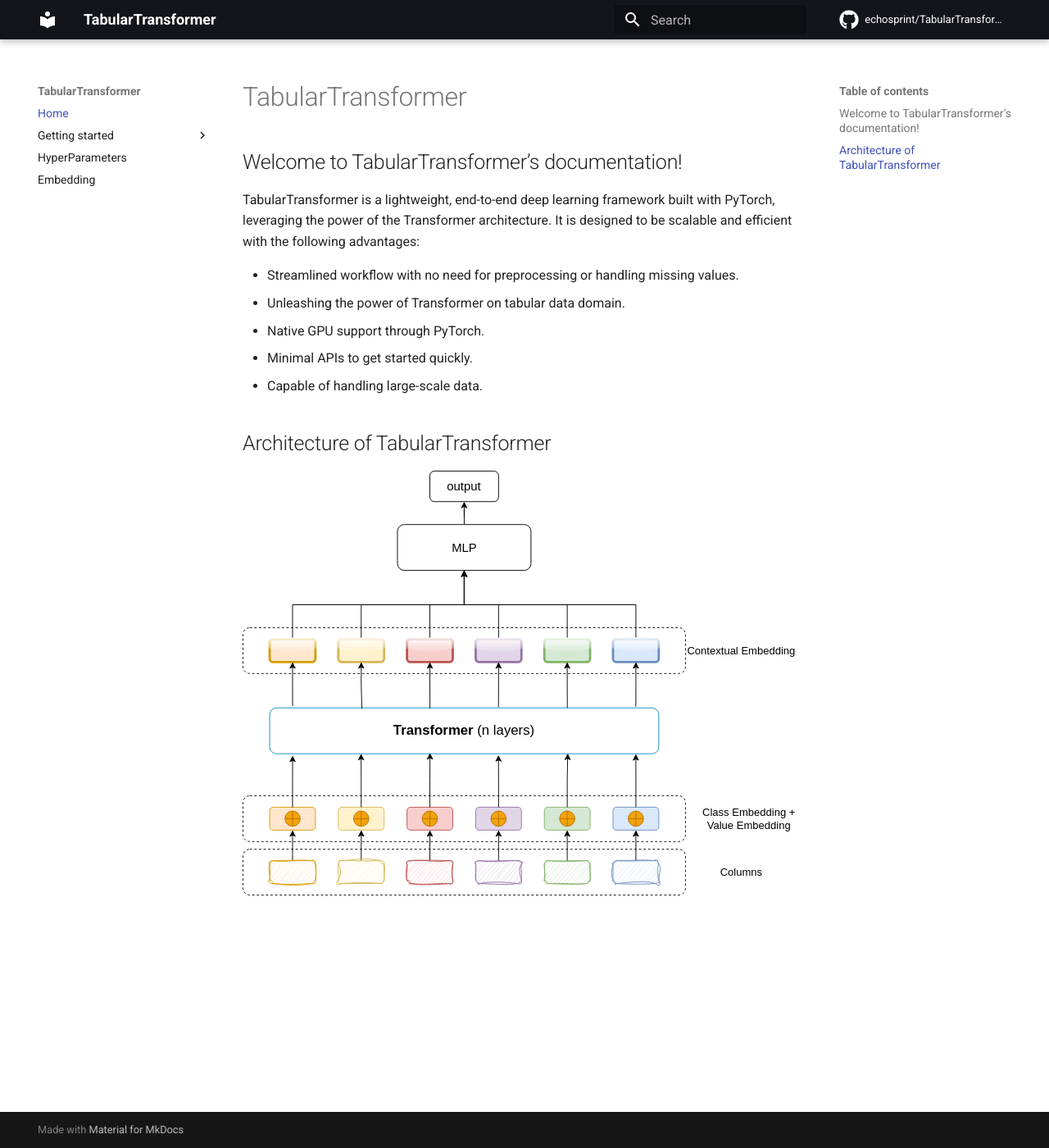
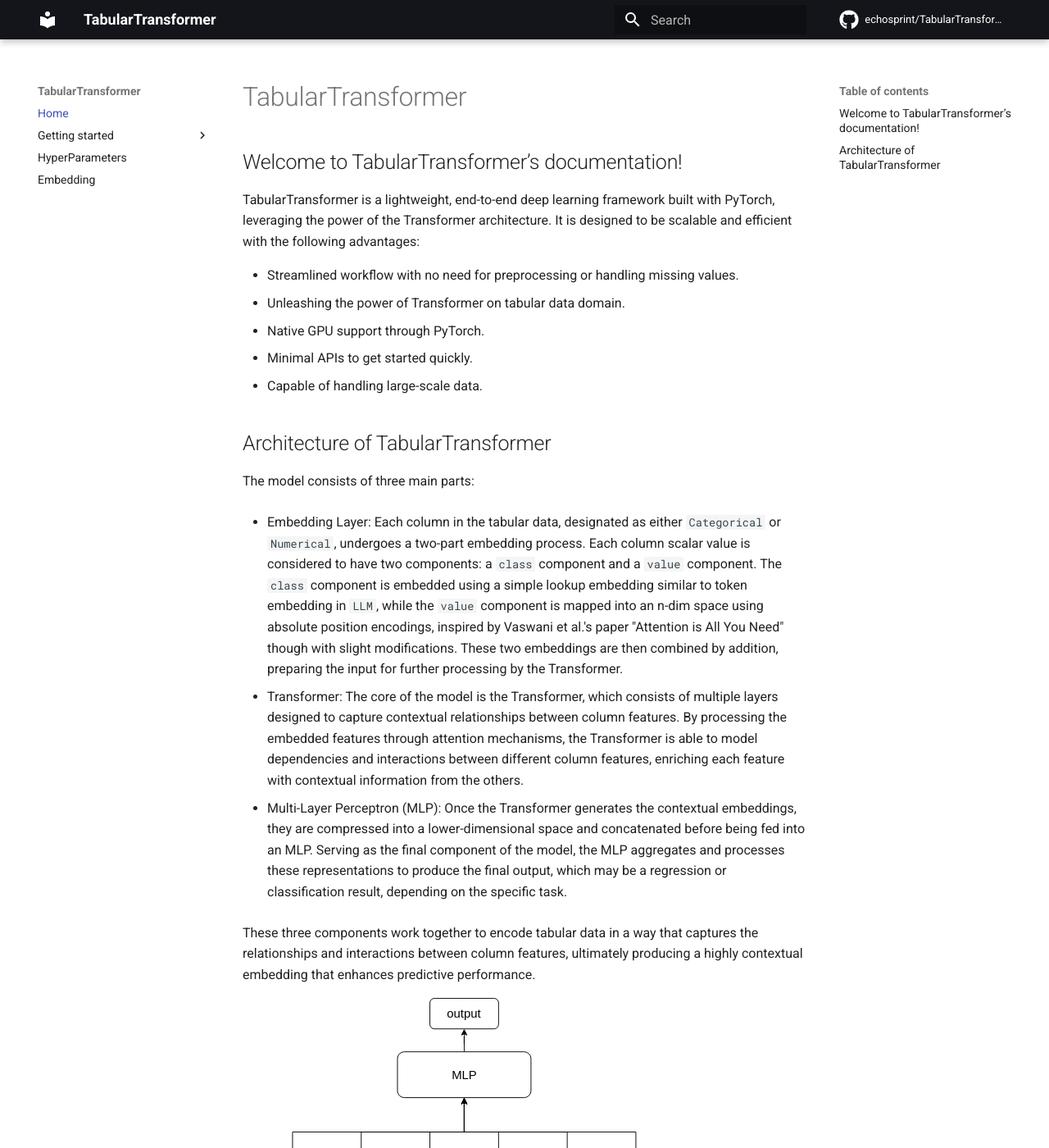
Before and after one commit to echosprint/TabularTransformer, an MkDocs documentation site: the page built from docs/index.md, in a window 1280 px wide and 1400 px high. Shown: the whole window at 82% size. Built offline with MkDocs 1.6.1 and Material for MkDocs 9.7.7, drawn with Linux system fonts in a browser that asks for light colours; nearby versions of some CDN libraries; library files that are not in the unit come from our copies; comment, search, counter and statistics services are not loaded.

Commit message:
arch description

```diff
--- a/docs/index.md
+++ b/docs/index.md
@@ -12,4 +12,15 @@ TabularTransformer is a lightweight, end-to-end deep learning framework built wi
 
 ## Architecture of TabularTransformer
 
+
+The model consists of three main parts:
+
+- Embedding Layer: Each column in the tabular data, designated as either `Categorical` or `Numerical`, undergoes a two-part embedding process. Each column scalar value is considered to have two components: a `class` component and a `value` component. The `class` component is embedded using a simple lookup embedding similar to token embedding in `LLM`, while the `value` component is mapped into an n-dim space using absolute position encodings, inspired by  Vaswani et al.'s paper "Attention is All You Need" though with slight modifications. These two embeddings are then combined by addition, preparing the input for further processing by the Transformer.
+
+- Transformer: The core of the model is the Transformer, which consists of multiple layers designed to capture contextual relationships between column features. By processing the embedded features through attention mechanisms, the Transformer is able to model dependencies and interactions between different column features, enriching each feature with contextual information from the others.
+
+- Multi-Layer Perceptron (MLP): Once the Transformer generates the contextual embeddings, they are compressed into a lower-dimensional space and concatenated before being fed into an MLP. Serving as the final component of the model, the MLP aggregates and processes these representations to produce the final output, which may be a regression or classification result, depending on the specific task.
+
+These three components work together to encode tabular data in a way that captures the relationships and interactions between column features, ultimately producing a highly contextual embedding that enhances predictive performance.
+
 ![TabularTransformer architecture](assets/arch.svg)
```
